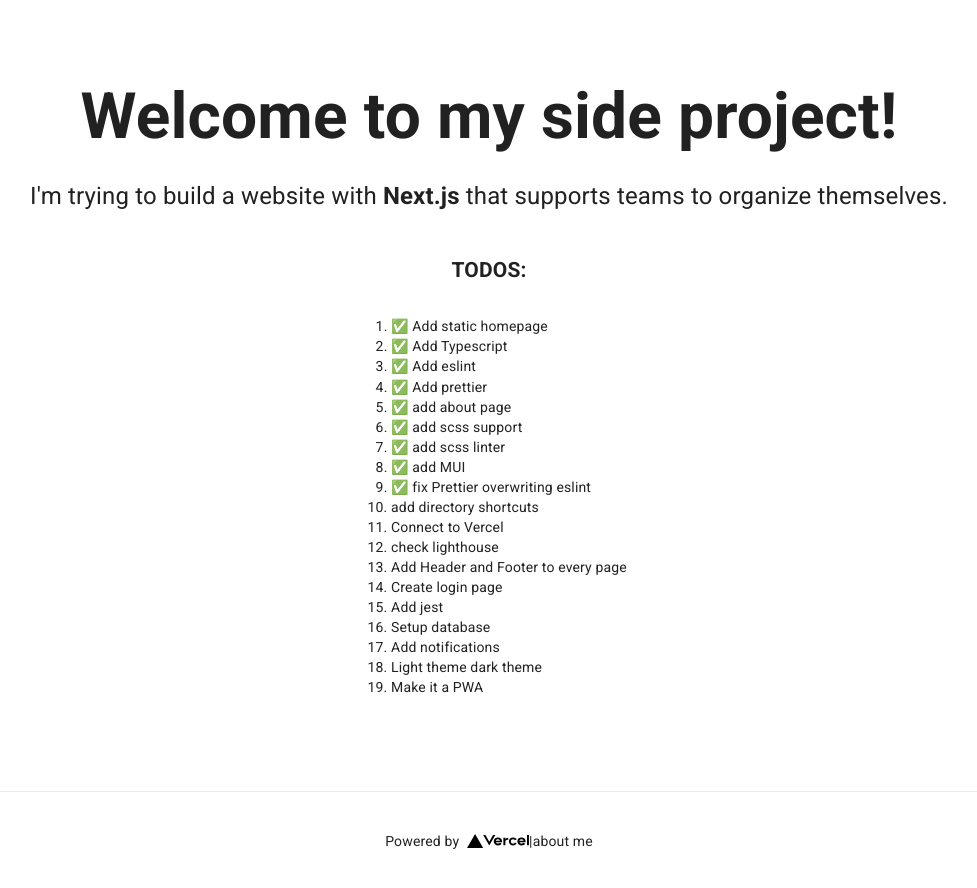
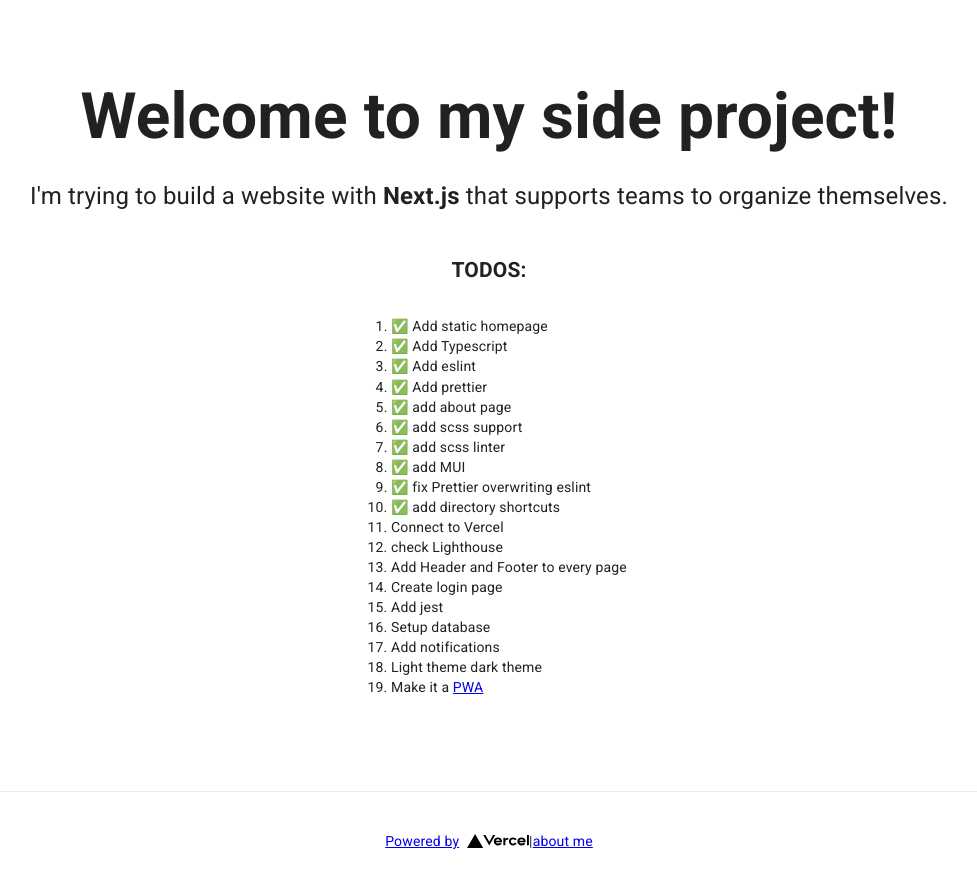
Before and after one commit to KevinHerklotz/who-joins, a Next.js app: page / in a window 1280 px wide. Shown: the top 888 px of the page, without its empty margins (151-1128 px from the left). Built offline with nearby package versions, Linux system fonts and the light colour scheme.

Commit message:
support named imports

```diff
--- a/pages/_app.tsx
+++ b/pages/_app.tsx
@@ -1,12 +1,12 @@
+import '../styles/globals.scss'
+
 import CssBaseline from '@material-ui/core/CssBaseline'
 import { ThemeProvider } from '@material-ui/core/styles'
 import type { AppProps } from 'next/app'
 import Head from 'next/head'
 import React from 'react'
 
-import theme from '../styles/theme'
-
-import '../styles/globals.scss'
+import theme from '#styles/theme'
 
 function MyApp({ Component, pageProps }: AppProps) {
   React.useEffect(() => {
--- a/pages/about/index.tsx
+++ b/pages/about/index.tsx
@@ -3,7 +3,7 @@ import Container from '@material-ui/core/Container'
 import Typography from '@material-ui/core/Typography'
 import React from 'react'
 
-import Link from '../../components/Link'
+import Link from '#components/Link'
 
 export default function About() {
   return (
--- a/pages/index.tsx
+++ b/pages/index.tsx
@@ -33,9 +33,9 @@ export default function Home() {
           <li>✅ add scss linter</li>
           <li>✅ add MUI</li>
           <li>✅ fix Prettier overwriting eslint</li>
-          <li>add directory shortcuts</li>
+          <li>✅ add directory shortcuts</li>
           <li>Connect to Vercel</li>
-          <li>check lighthouse</li>
+          <li>check Lighthouse</li>
           <li>Add Header and Footer to every page</li>
           <li>Create login page</li>
           <li>Add jest</li>
--- a/styles/globals.scss
+++ b/styles/globals.scss
@@ -12,15 +12,4 @@ body {
     Droid Sans,
     Helvetica Neue,
     sans-serif;
-  margin: 0;
-  padding: 0;
 }
-
-a {
-  color: inherit;
-  text-decoration: none;
-}
-
-* {
-  box-sizing: border-box;
-}
```
Also changed, not shown: tsconfig.json (+6 -1 lines).
